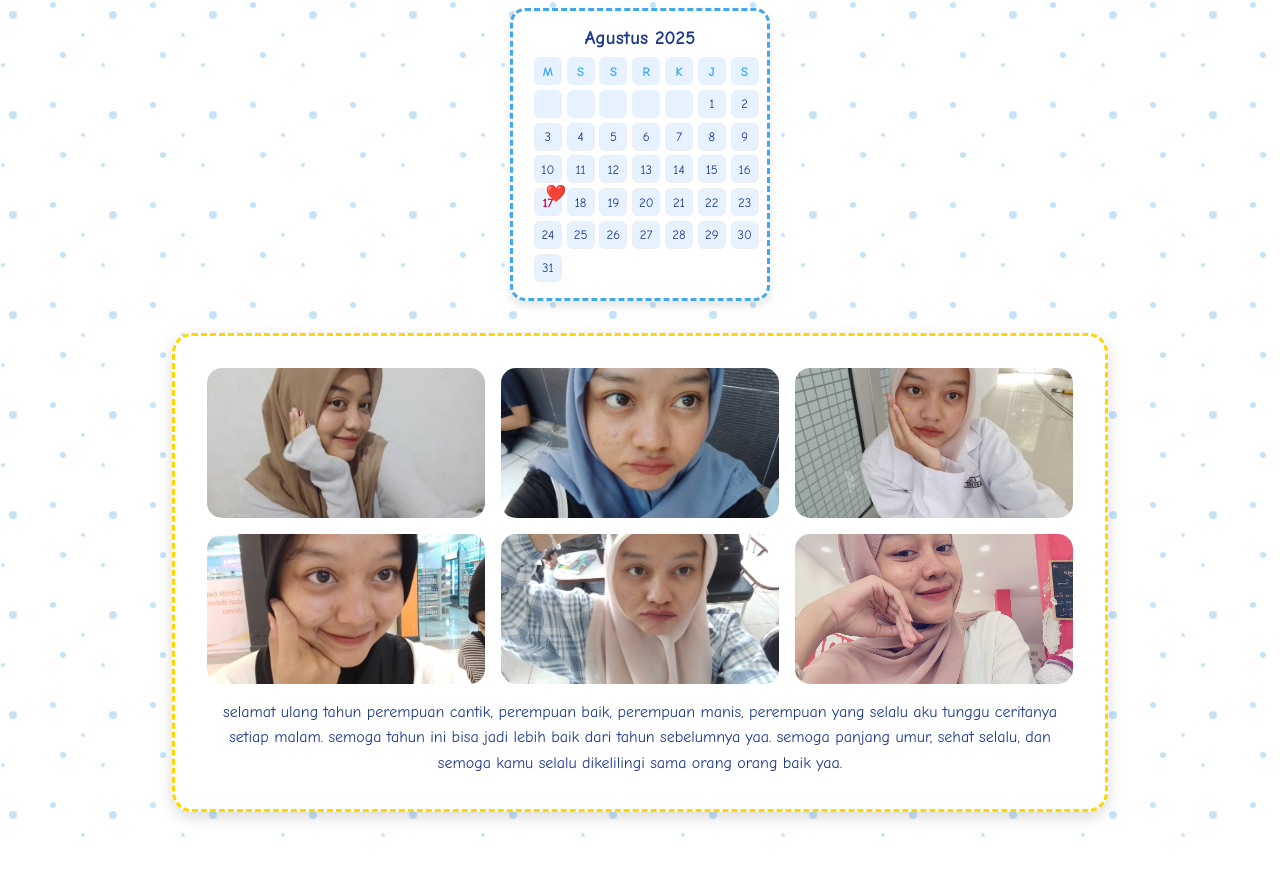
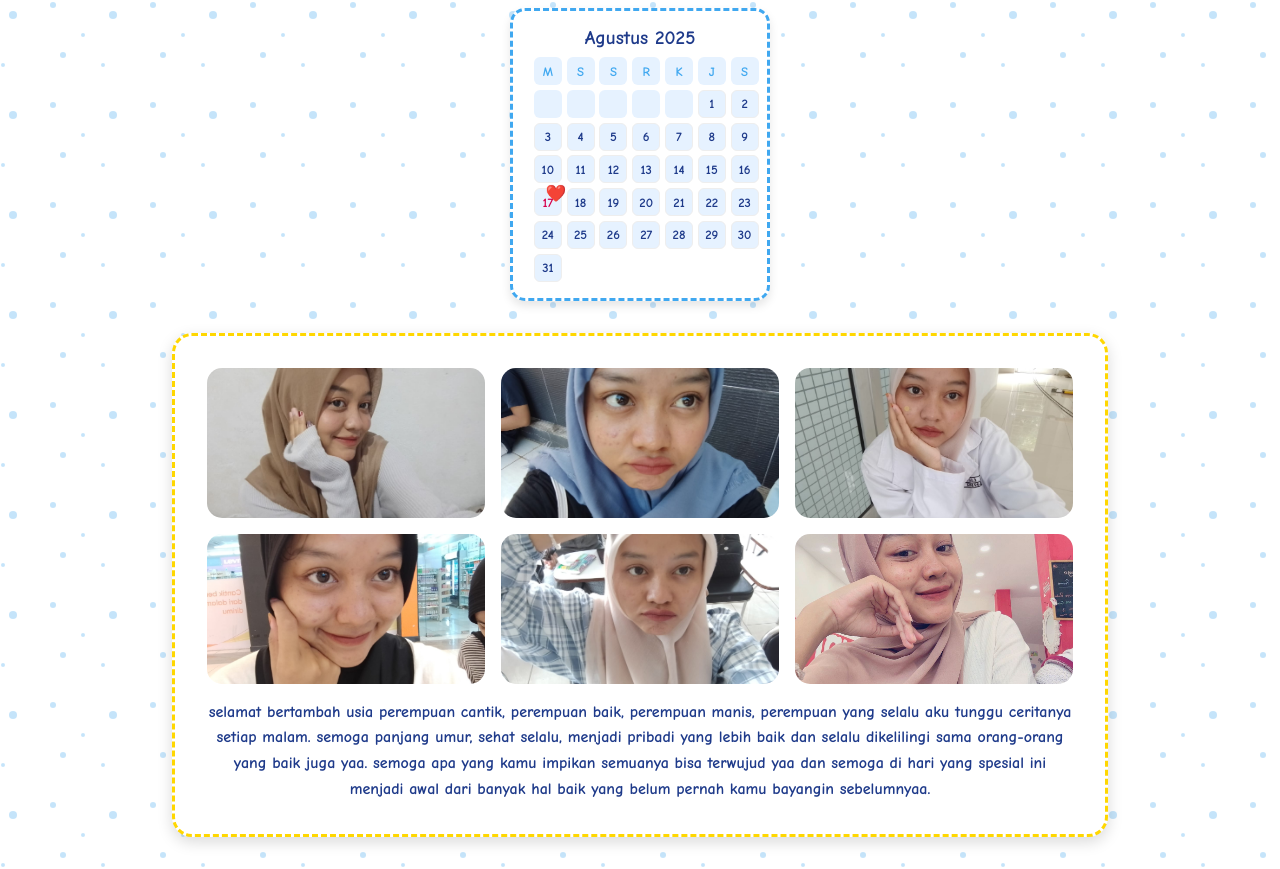
Before and after one commit to happyybirthdayyy/happyybirthdayyy.github.io, a plain HTML site: page index.html in a window 1280 px wide. Shown: the part 148-1017 px from the top of the page. Before the commit the page ends 992 px from the top, so only its background shows below. Drawn offline with Linux system fonts and the light colour scheme.

Commit message:
Update index.html

```diff
--- a/index.html
+++ b/index.html
@@ -13,7 +13,7 @@
     --dark: #1e3a8a;
     --light: #e6f2ff;
 }
-* {margin: 0; padding: 0; box-sizing: border-box; font-family: 'Comic Neue', cursive;}
+* {margin: 0; padding: 0; box-sizing: border-box; font-family: 'Comic Neue', cursive; font-weight: bold;}
 body {
     background: linear-gradient(135deg, var(--light), var(--secondary));
     background-image:
@@ -228,9 +228,9 @@ h1 {font-size: 3rem; text-shadow: 2px 2px 0 var(--accent); min-height: 60px;}
             <div class="photo-item"><img src="6.jpg" alt="Foto 6"></div>
         </div>
         <div class="message">
-            <p>selamat ulang tahun perempuan cantik, perempuan baik, perempuan manis, perempuan yang selalu aku tunggu ceritanya setiap malam.
-            semoga tahun ini bisa jadi lebih baik dari tahun sebelumnya yaa.
-            semoga panjang umur, sehat selalu, dan semoga kamu selalu dikelilingi sama orang orang baik yaa.</p>
+            <p>selamat bertambah usia perempuan cantik, perempuan baik, perempuan manis, perempuan yang selalu aku tunggu ceritanya setiap malam.
+            semoga panjang umur, sehat selalu, menjadi pribadi yang lebih baik dan selalu dikelilingi sama orang-orang yang baik juga yaa.
+			semoga apa yang kamu impikan semuanya bisa terwujud yaa dan semoga di hari yang spesial ini menjadi awal dari banyak hal baik yang belum pernah kamu bayangin sebelumnyaa.</p>
         </div>
     </div>
 </div>
```
